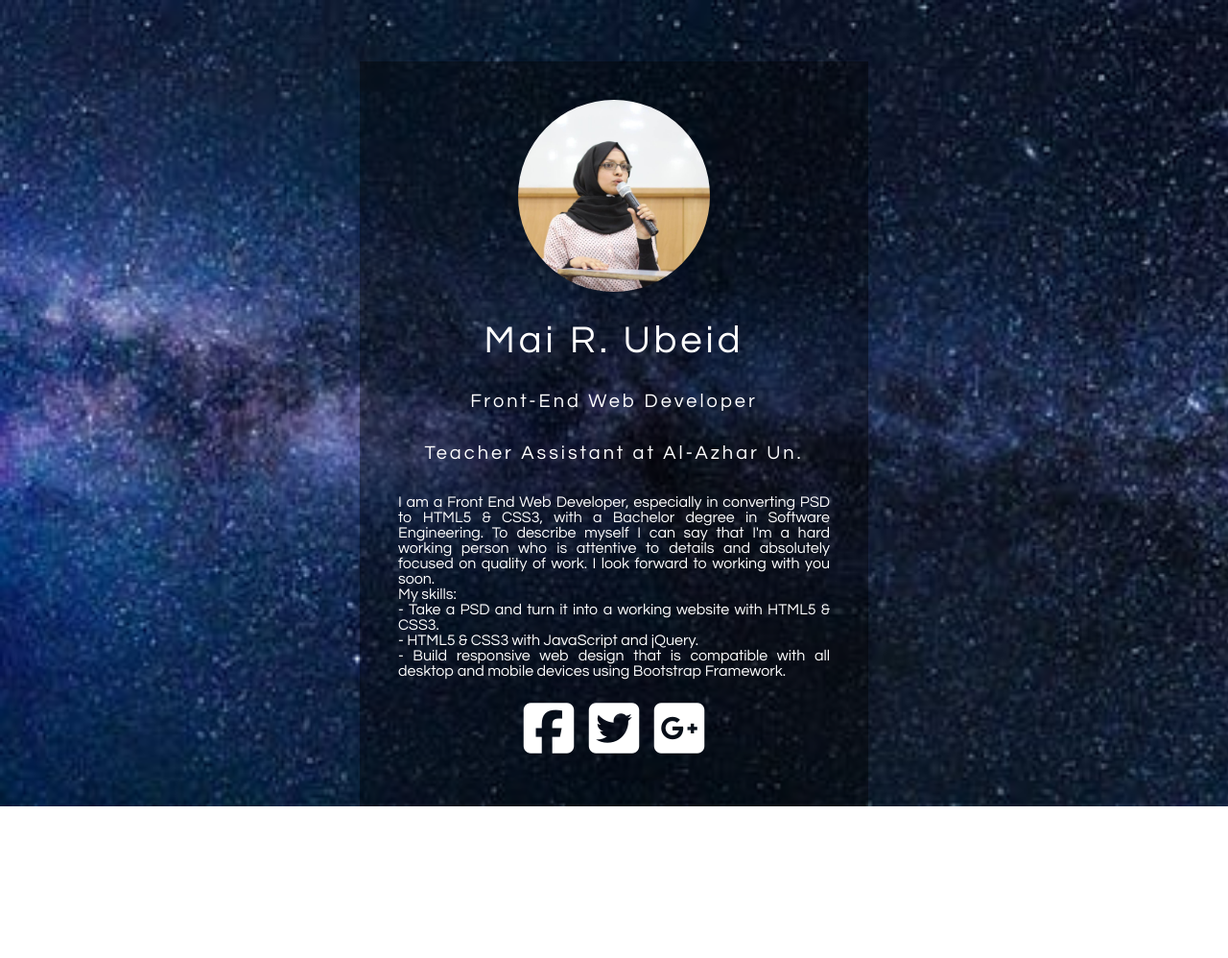
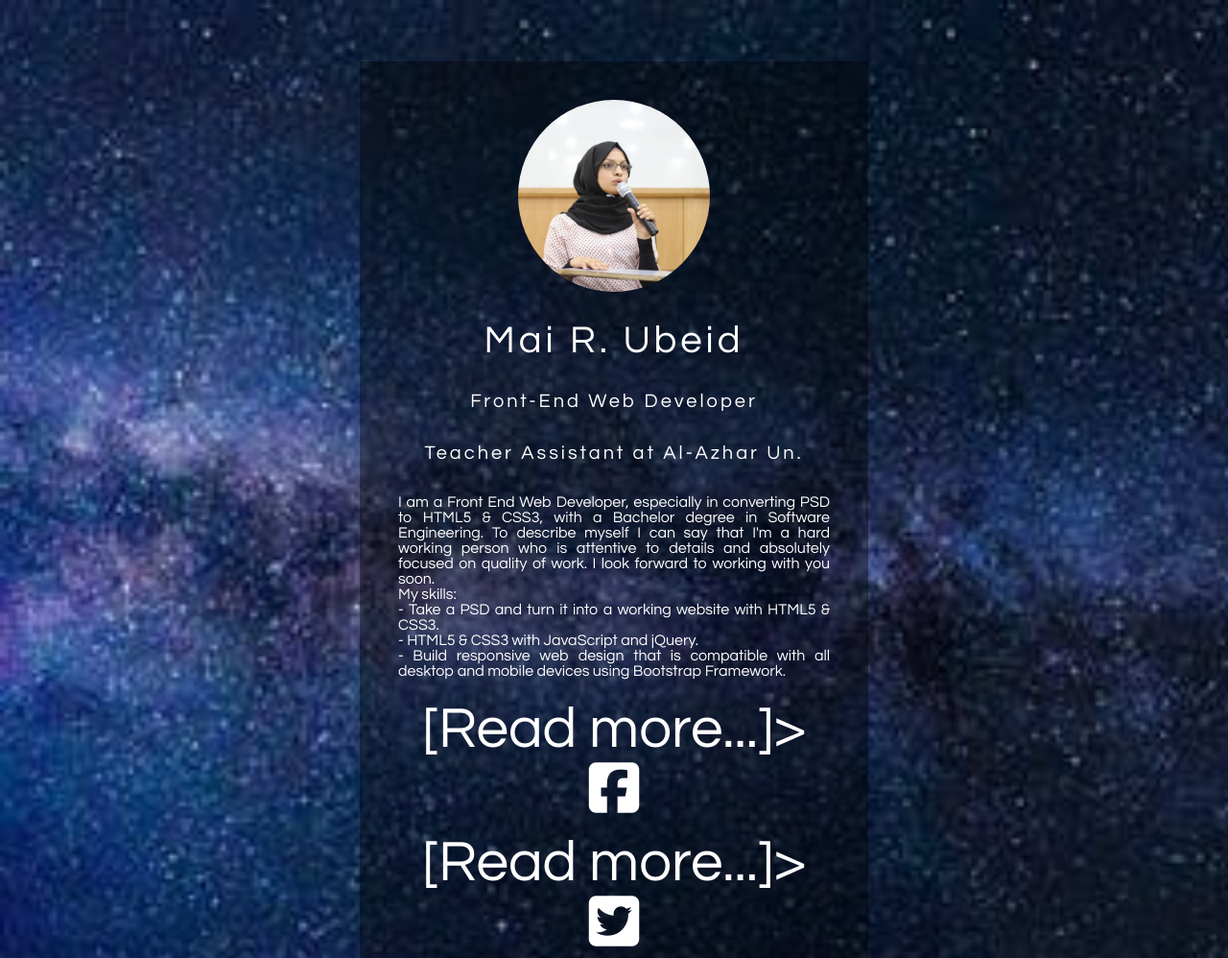
Before and after one commit to MaiUbeid/MaiUbeid.github.io, a plain HTML site: page index.html in a window 1280 px wide. Shown: the top 998 px of the page at 96% size. Before the commit the page ends 840 px from the top, so only its background shows below. Drawn offline with Linux system fonts and the light colour scheme.

Commit message:
Update index.html

```diff
--- a/index.html
+++ b/index.html
@@ -19,9 +19,9 @@
             - HTML5 & CSS3 with JavaScript and jQuery. <br>
             - Build responsive web design that is compatible with all desktop and mobile devices using Bootstrap Framework.</p>
             <ul>
-                <li><a href="https://www.facebook.com/MaiUbeid"><i class="fa fa-facebook-square" aria-hidden="true"></i></a></li>
-                <li><a href="https://twitter.com/MaiUbeid"><i class="fa fa-twitter-square" aria-hidden="true"></i></a></li>
-                <li><a href="http://plus.google.com/MaiUbeid"><i class="fa fa-google-plus-square" aria-hidden="true"></i></a></li>
+                <li><a href="https://www.facebook.com/MaiUbeid"  aria-label="Read more about Seminole tax hike">[Read more...]><i class="fa fa-facebook-square" aria-hidden="true"></i></a></li>
+                <li><a href="https://twitter.com/MaiUbeid"  aria-label="Read more about Seminole tax hike">[Read more...]><i class="fa fa-twitter-square" aria-hidden="true"></i></a></li>
+                <li><a href="http://plus.google.com/MaiUbeid"  aria-label="Read more about Seminole tax hike">[Read more...]><i class="fa fa-google-plus-square" aria-hidden="true"></i></a></li>
             </ul>
             </section>
         </div>
```
